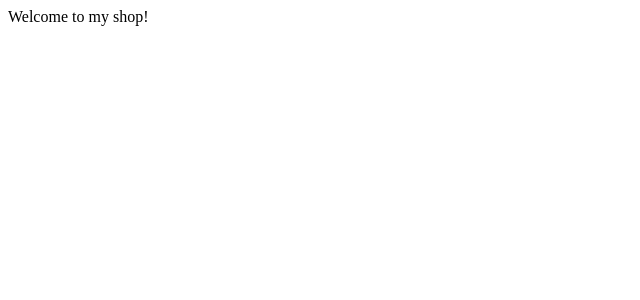
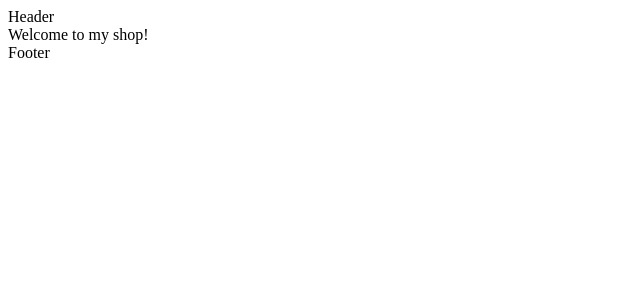
Before and after one commit to andina87/MyShop, a React (Create React App) app in the folder frontend/: page / in a window 1280 px wide. Shown: the top 300 px of the page, without its empty margins (0-640 px from the left). Built offline with nearby package versions, Linux system fonts and the light colour scheme.

Commit message:
created header and footer

```diff
--- a/frontend/src/App.js
+++ b/frontend/src/App.js
@@ -1,10 +1,14 @@
 
 import React from 'react'
+import Footer from './components/Footer';
+import Header from './components/Header';
 
 const App = () => {
   return (
     <>
-      <hi>Welcome to my shop!</hi>
+    <Header />
+    <hi>Welcome to my shop!</hi>
+    <Footer />
     </>
   );
 }
--- /dev/null
+++ b/frontend/src/components/Footer.js
@@ -0,0 +1,9 @@
+import React from 'react'
+
+const Footer = () => {
+  return (
+    <div>Footer</div>
+  )
+}
+
+export default Footer
--- /dev/null
+++ b/frontend/src/components/Header.js
@@ -0,0 +1,9 @@
+import React from 'react'
+
+const Header = () => {
+  return (
+    <div>Header</div>
+  )
+}
+
+export default Header
```
